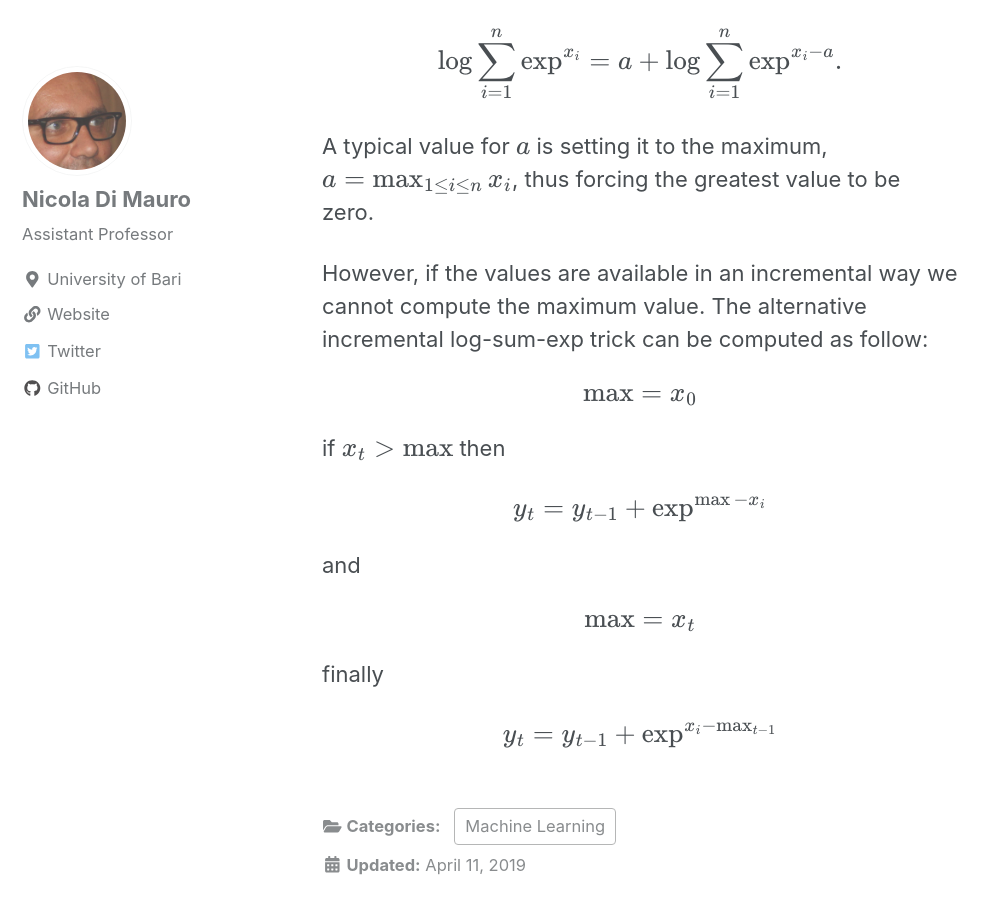
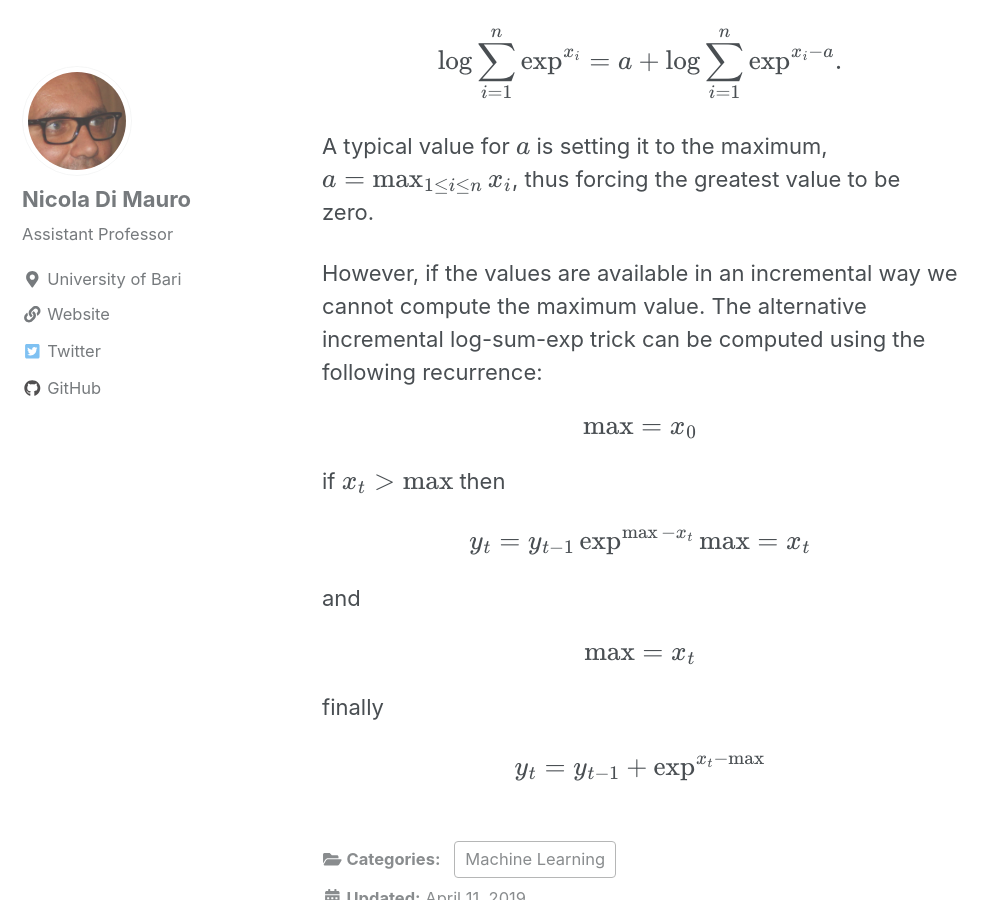
Before and after one commit to nicoladimauro/nicoladimauro.github.io, a Jekyll site: the page built from _posts/2019-04-11-ilse.md, in a window 1280 px wide and 900 px high, scrolled down 533 px. Shown: the whole window, without its empty margins (0-997 px from the left). Built offline with Jekyll 4.4.1, drawn with Linux system fonts in a browser that asks for light colours; cached includes are drawn as plain includes; nearby versions of some CDN libraries; formulas are drawn with MathJax 3.

Commit message:
Update 2019-04-11-ilse.md

```diff
--- a/_posts/2019-04-11-ilse.md
+++ b/_posts/2019-04-11-ilse.md
@@ -15,13 +15,13 @@ $$\log \sum_{i=1}^n \exp^{x_i} = a + \log \sum_{i=1}^n \exp^{x_i-a}.$$
 
 A typical value for $$a$$ is setting it to the maximum, $$a = \max_{1\leq i \leq n} x_i$$, thus forcing the greatest value to be zero.
 
-However, if the values are available in an incremental way we cannot compute the maximum value. The alternative incremental log-sum-exp trick can be computed as follow:
+However, if the values are available in an incremental way we cannot compute the maximum value. The alternative incremental log-sum-exp trick can be computed using the following recurrence:
 
 $$\max = x_0$$
 
 if $$x_t > \max$$ then
 
-$$y_t = y_{t-1} +  \exp^{\max - x_i}$$
+$$y_t = y_{t-1} \exp^{\max - x_t} \\ \max = x_t$$
 
 and
 
@@ -29,4 +29,4 @@ $$\max = x_t$$
 
 finally
 
-$$y_t = y_{t-1} +  \exp^{x_i - \max_{t-1}}$$
+$$y_t = y_{t-1} +  \exp^{x_t - \max}$$
```
